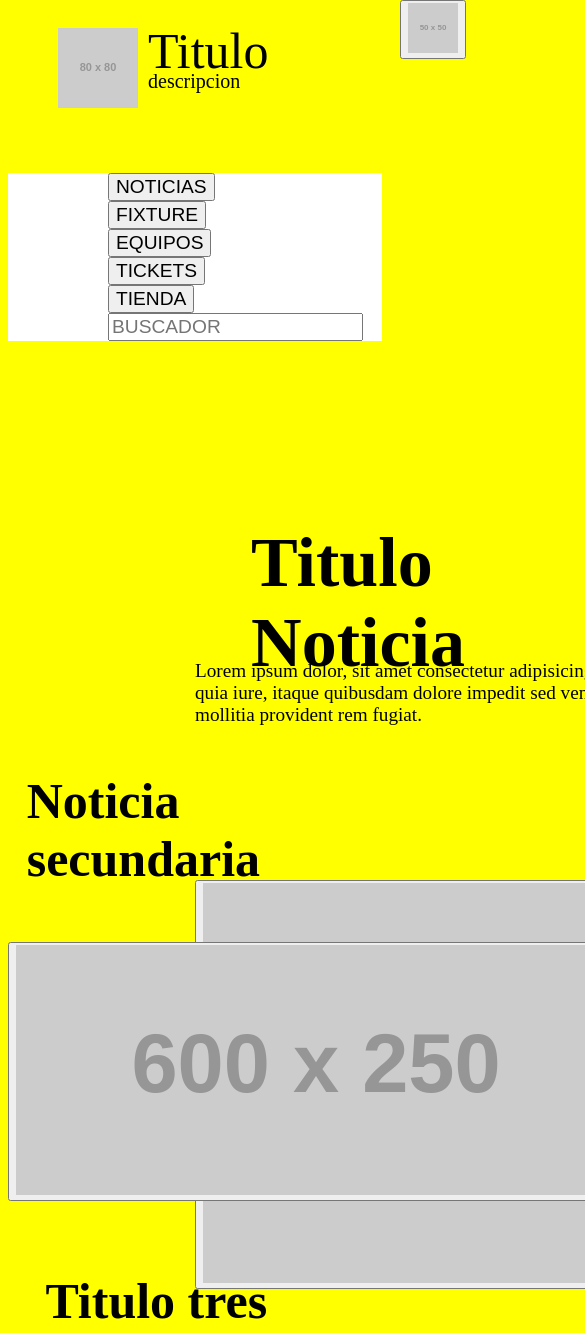
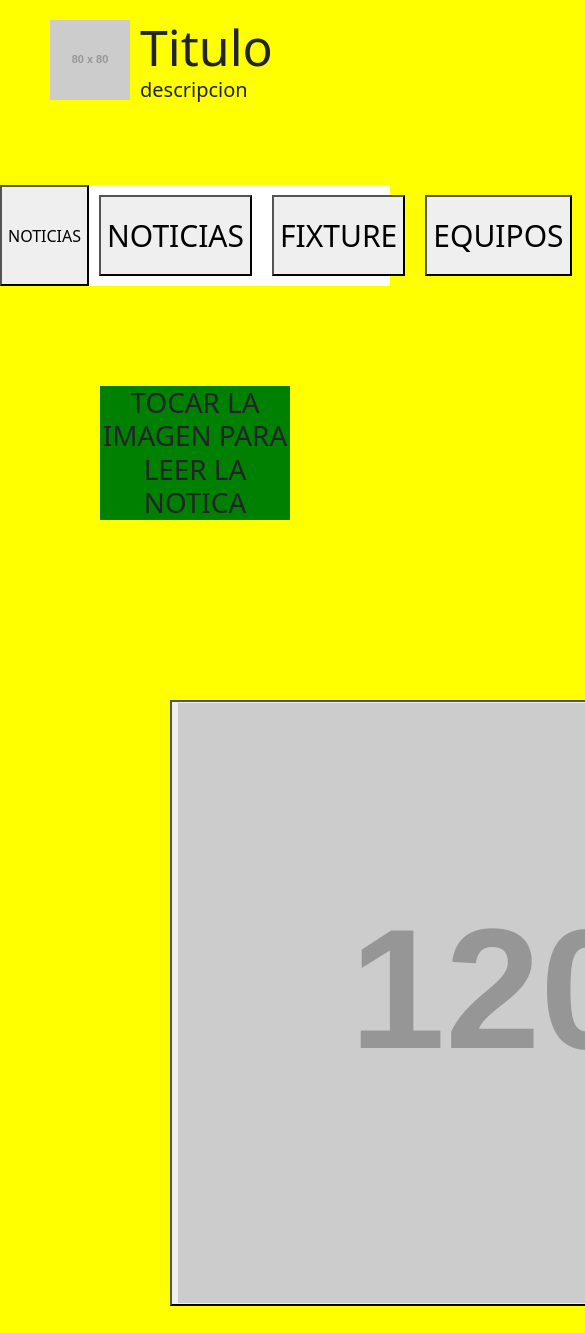
Before and after one commit to romaneps/Programacion-Web---2Q22, a plain HTML site: page index.html in a window 390 px wide. Shown: the top 1333 px of the page, 585 px wide, since content can reach past the window. Drawn offline with nearby package versions, Linux system fonts and the light colour scheme; placeholder pictures from the web are drawn by us.

Commit message:
grid
falta responsive

```diff
--- a/index.html
+++ b/index.html
@@ -5,6 +5,7 @@
     <meta http-equiv="X-UA-Compatible" content="IE=edge">
     <meta name="viewport" content="width=device-width, initial-scale=1.0">
     <title>Nombre de la Pagina</title>
+    <link href="https://cdn.jsdelivr.net/npm/bootstrap@5.2.2/dist/css/bootstrap.min.css" rel="stylesheet" integrity="sha384-Zenh87qX5JnK2Jl0vWa8Ck2rdkQ2Bzep5IDxbcnCeuOxjzrPF/et3URy9Bv1WTRi" crossorigin="anonymous">
     <link rel="stylesheet" href="style.css">
 </head>
 <body>
@@ -16,23 +17,20 @@
 
 <div class="topnav">
     <button type="button" id="noticias">NOTICIAS</button>
-    <button type="button" id="fixture">FIXTURE</button>
-    <button type="button" id="equipos">EQUIPOS</button>
-    <button type="button" id="tickets">TICKETS</button>
-    <button type="button" id="tienda">TIENDA</button>
-    <input type="text" placeholder= BUSCADOR id="buscador"></input>
+    <div><button type="button" id="noticias">NOTICIAS</button></div>
+    <div><button type="button" id="fixture">FIXTURE</button></div>
+    <div><button type="button" id="equipos">EQUIPOS</button></div>
+    <div><button type="button" id="tickets">TICKETS</button></div>
+    <div><button type="button" id="tienda">TIENDA</button></div>
+    <div><input type="text" placeholder= BUSCADOR id="buscador"></input></div>
 </div>
-
-<p class="pie">Lorem ipsum dolor, sit amet consectetur adipisicing elit. Tenetur, accusantium. Odio asperiores, aspernatur quia iure, itaque quibusdam dolore impedit sed veniam quisquam assumenda debitis soluta, perferendis mollitia provident rem fugiat.</p>
-<h1 class="titulonoti">Titulo Noticia</h1>
-<button type="button" id="img"><img src="https://via.placeholder.com/800x400" alt="Imagen no encontrada"></button>
-<button type="button" id="tw"><img src="https://via.placeholder.com/50" alt="Imagen no encontrada"></button>
-<h1 class="titu2">Noticia secundaria</h1>
-<button type="button" class="img2"><img src="https://via.placeholder.com/600x250" alt="Imagen no encontrada"></button>
-<h2 class="titu3">Titulo tres</h2>
-<button type="button" class="img3"><img src="https://via.placeholder.com/600x250" alt="Imagen no encontrada"></button>
-<h1 class="titu4">Titulo 4</h1>
-<button type="button" class="img4"><img src="https://via.placeholder.com/600x400" alt="Imagen no encontrada"></button>
-
+<h1 class="titu">TOCAR LA IMAGEN PARA LEER LA NOTICA</h1>
+<div class="noticias">
+    <div><button type="button" id="notiprin"> <img src="https://via.placeholder.com/1200x600" alt="Imagen no encontrada"></button> </div>
+    <div><button type="button" id="noti1"> <img src="https://via.placeholder.com/500x300" alt="Imagen no encontrada"></button> </div>
+   <div><button type="button" id="noti2"> <img src="https://via.placeholder.com/500x300" alt="Imagen no encontrada"></button></div>
+   <div><button type="button" id="noti3"> <img src="https://via.placeholder.com/500x300" alt="Imagen no encontrada"></button> </div>
+   <div><button type="button" id="noti4"> <img src="https://via.placeholder.com/500x300" alt="Imagen no encontrada"></button> </div>
+</div>
 </body>
 </html>
--- a/style.css
+++ b/style.css
@@ -15,95 +15,46 @@
     bottom: 80px;
     font-size: 20px;
 }
-#noticias{
-    position: relative;
-    margin-left: 100px;
-    font-size: larger;
-}
-#fixture{
-    position: relative;
-    margin-left: 100px;
-    font-size: larger;
-}
-#equipos{
-    position: relative;
-    margin-left: 100px;
-    font-size: larger;
-}
-#tickets{
-    position: relative;
-    margin-left: 100px;
-    font-size: larger;
-}
-#tienda{
-    position: relative;
-    margin-left: 100px;
-    font-size: larger;
-}
-#buscador{
-    position: relative;
-    margin-left: 100px;
-    font-size: larger;
-}
-#tw{
-    position: fixed;
-    top: 0;
-    left: 400px;
-}
-.titulonoti{
-    position: relative;
-    top: 50px;
-    left: 65%;
-    font-size: 70px;
-}
-#img{
-    position: relative;
-    top: 200px;
-    left: 50%;
-}
-.pie{
-    position: relative;
-    top: 300px;
-    left: 50%;
-    font-size: larger;
-    width: 850px;
-}
-body{background: yellow;}
-.titu2{
-    position: relative;
-    bottom: 350px;
-    left: 5%;
-    font-size: 50px;
-}
-.img2{
-    position: relative;
-    bottom: 330px;
-    left: 0%;
-}
-.titu3{
-    position: relative;
-    bottom: 300px;
-    left: 10%;
-    font-size: 50px;
-}
-.img3{
-    position: relative;
-    bottom: 320px;
-}
-.titu4{
-    position: relative;
-    bottom: 600px;
-    left: 65%;
-    font-size: 70px;
-}
-.img4{
-    position: relative;
-    bottom: 600px;
-    left: 55%;
-}
+
+body{background: yellow !important;}
+
 
 .topnav {
+    display: flex;
+    flex-wrap: nowrap;
     background-color: white;
     position: sticky;
     top: 0;
 }
+
+.topnav  > div {
+    width: 300px;
+    margin: 10px;
+    text-align: center;
+    line-height: 75px;
+    font-size: 30px;d
+}
+
+.titu {
+    text-align: center;
+    margin: 100px;
+    background-color: green;
+    font-color: white;
+}
+
+.noticias {
+    display: flex;
+    flex-wrap: wrap;
+}
+
+.noticias > div {
+    margin-left: 170px;
+    margin-top: 80px;
+    align-content: center;
+}
+
+/*Celuar*/
+
+/*Tablets*/
+
+/*Laptops*/
```
